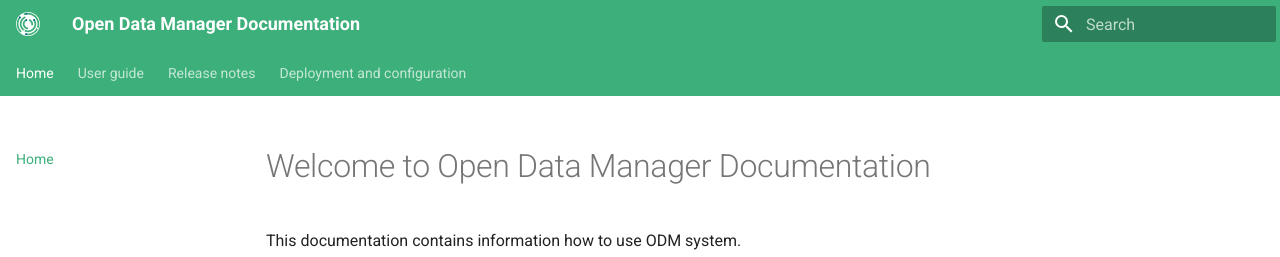
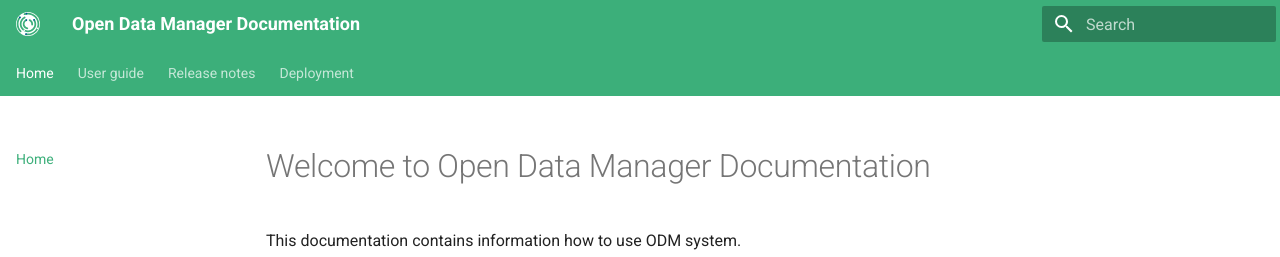
Before and after one commit to genestack/admin-docs, an MkDocs documentation site: the page built from docs/index.md, in a window 1280 px wide. Shown: the top 257 px of the page. Built offline with MkDocs 1.6.1 and Material for MkDocs 9.7.7, drawn with Linux system fonts in a browser that asks for light colours; the version menu is left out.

Commit message:
[ODM-11081] Update deployment section name

```diff
--- a/mkdocs.yml
+++ b/mkdocs.yml
@@ -32,7 +32,7 @@ nav:
         - v1.40 - v1.49: release-notes/v1.40-v1.49.md
         - v1.30 - v1.39: release-notes/v1.30-v1.39.md
         - v1.20 - v1.29: release-notes/v1.20-v1.29.md
-    - Deployment and configuration:
+    - Deployment:
         - Release Notes:
             - v1.50 - v1.59: deployment/release-notes/v1.50-v1.59.md
         - Requirements:
```
